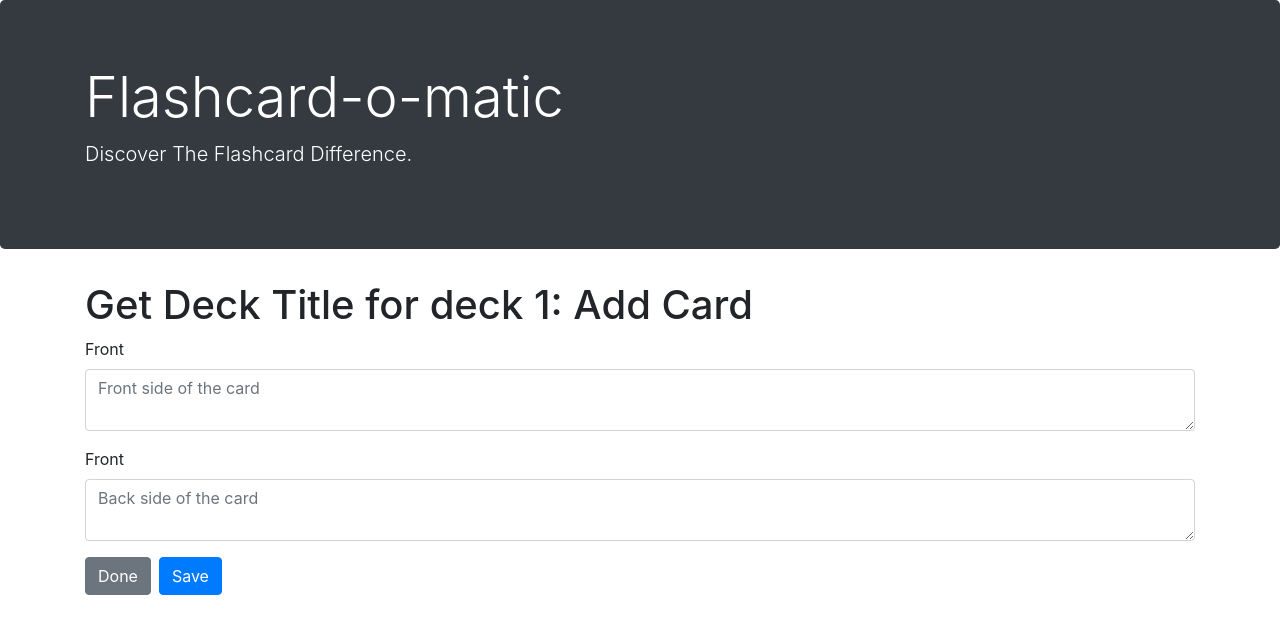
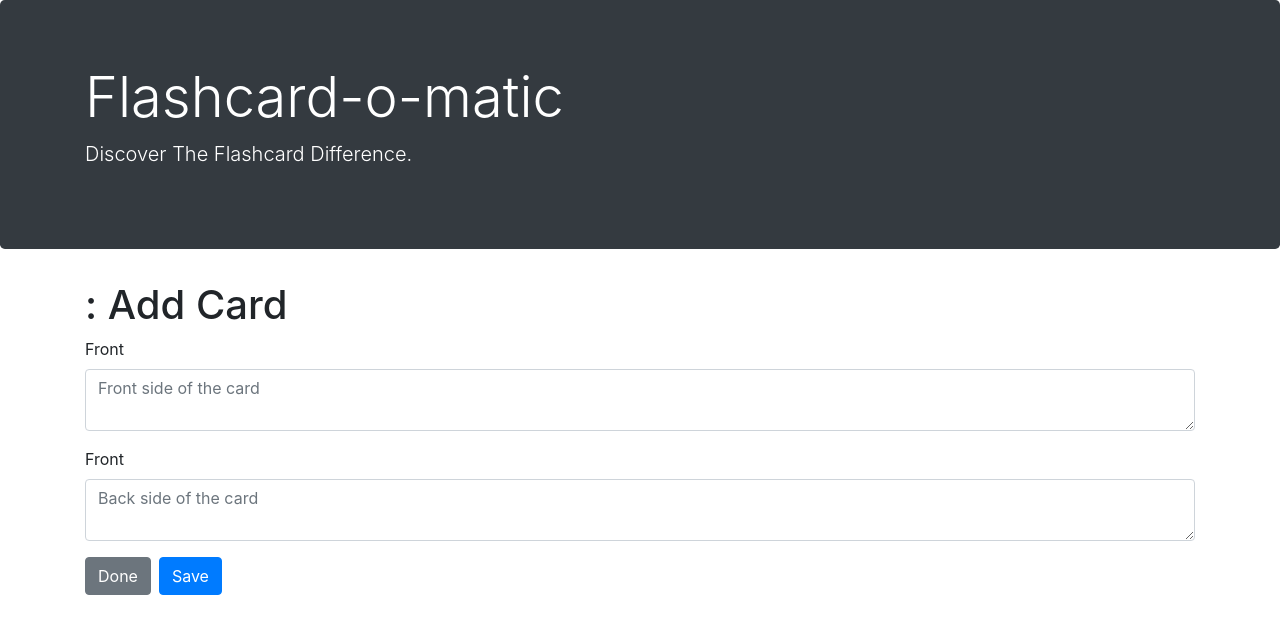
Before and after one commit to FNebEx/flashcard-o-matic, a React (Create React App) app: page /decks/1/cards/new in a window 1280 px wide. Shown: the top 634 px of the page. Built offline with nearby package versions, Linux system fonts and the light colour scheme; no server answers; a web font is replaced by a local one.

Commit message:
Added useEffect to get deck data.

```diff
--- a/src/Cards/NewCardPage.jsx
+++ b/src/Cards/NewCardPage.jsx
@@ -1,12 +1,26 @@
-import { useState } from "react";
+import { useEffect, useState } from "react";
 import { Link, useParams } from "react-router-dom";
-import { createCard } from "../utils/api";
+import { createCard, readDeck } from "../utils/api";
 
 function NewCardPage() {
   const { deckId } = useParams();
   const [formData, setFormData] = useState({ front: "", back: "" });
+  const [deck, setDeck] = useState(null);
 
   const deckID = deckId;
+
+  const abortController = new AbortController();
+  const signal = abortController.signal;
+
+  useEffect(() => {
+    async function loadData() {
+      const data = await readDeck(deckId, signal);
+
+      setDeck(data)
+    }
+
+    loadData();
+  }, []);
 
   const handleInputChange = (event) => {
     const { target } = event;
@@ -20,9 +34,6 @@ function NewCardPage() {
   const handleSubmit = (event) => {
     event.preventDefault();
 
-    const abortController = new AbortController();
-    const signal = abortController.signal;
-
     const card = {
       ...formData,
       deckID,
@@ -32,14 +43,12 @@ function NewCardPage() {
     // deckId is being stored as null.
     createCard(deckId, card, signal);
 
-    console.log(card);
-
     setFormData({ front: "", back: "" });
   };
 
   return (
     <>
-      <h1>Get Deck Title for deck {deckId}: Add Card</h1>
+      <h1>{deck && deck.name}: Add Card</h1>
 
       <form onSubmit={handleSubmit}>
         <div className="form-group">
```
